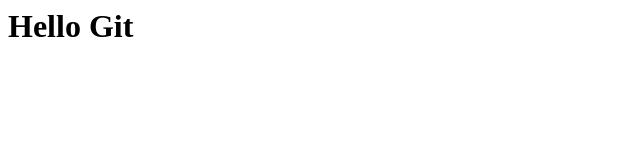
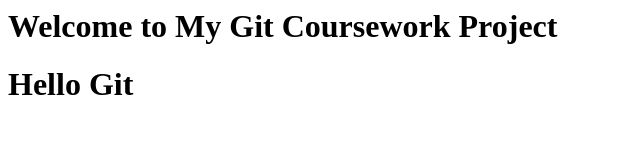
Before and after one commit to rifagafoormc-cpu/git-coursework-rifa, a plain HTML site: page index.html in a window 1280 px wide. Shown: the whole page, without its empty margins (0-640 px from the left). Drawn offline with Linux system fonts and the light colour scheme.

Commit message:
feat: add welcome heading to homepage

```diff
--- a/index.html
+++ b/index.html
@@ -1 +1,3 @@
+<h1>Welcome to My Git Coursework Project</h1>
+
 <h1>Hello Git</h1>
```
